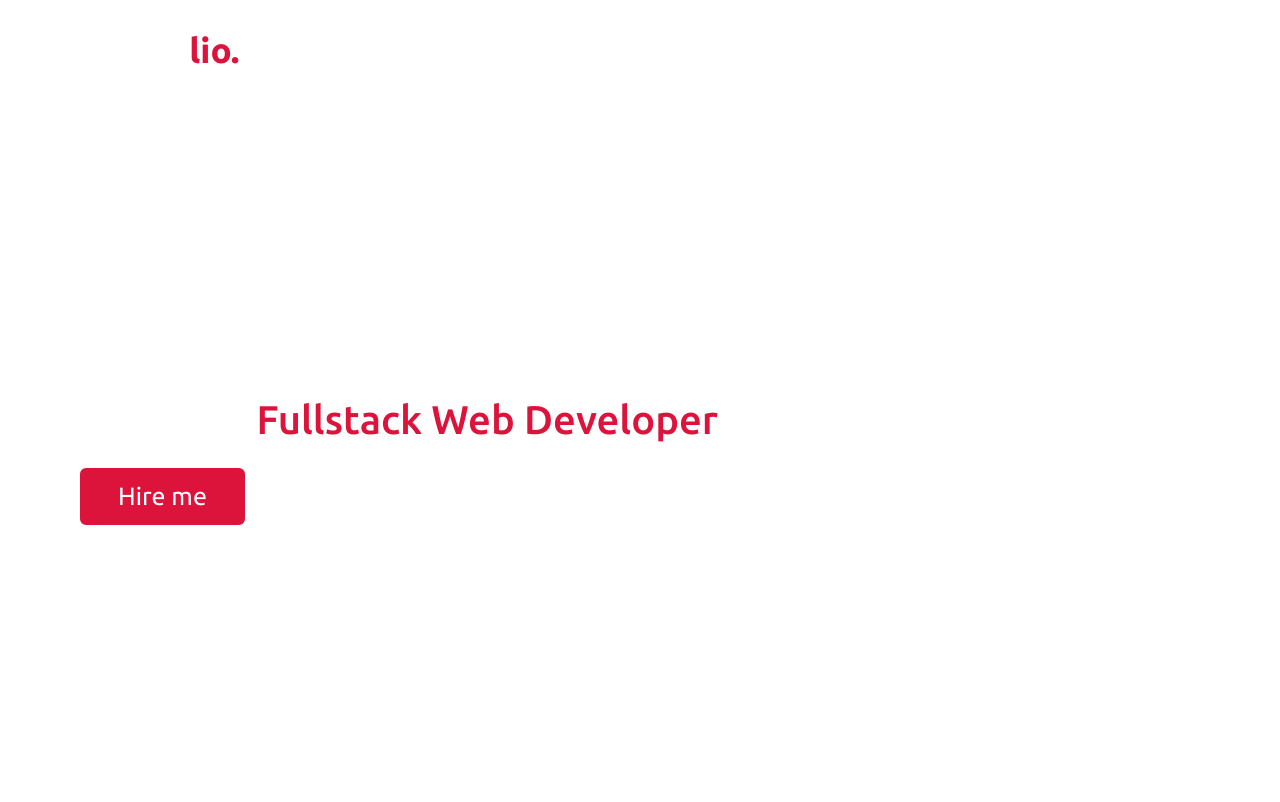
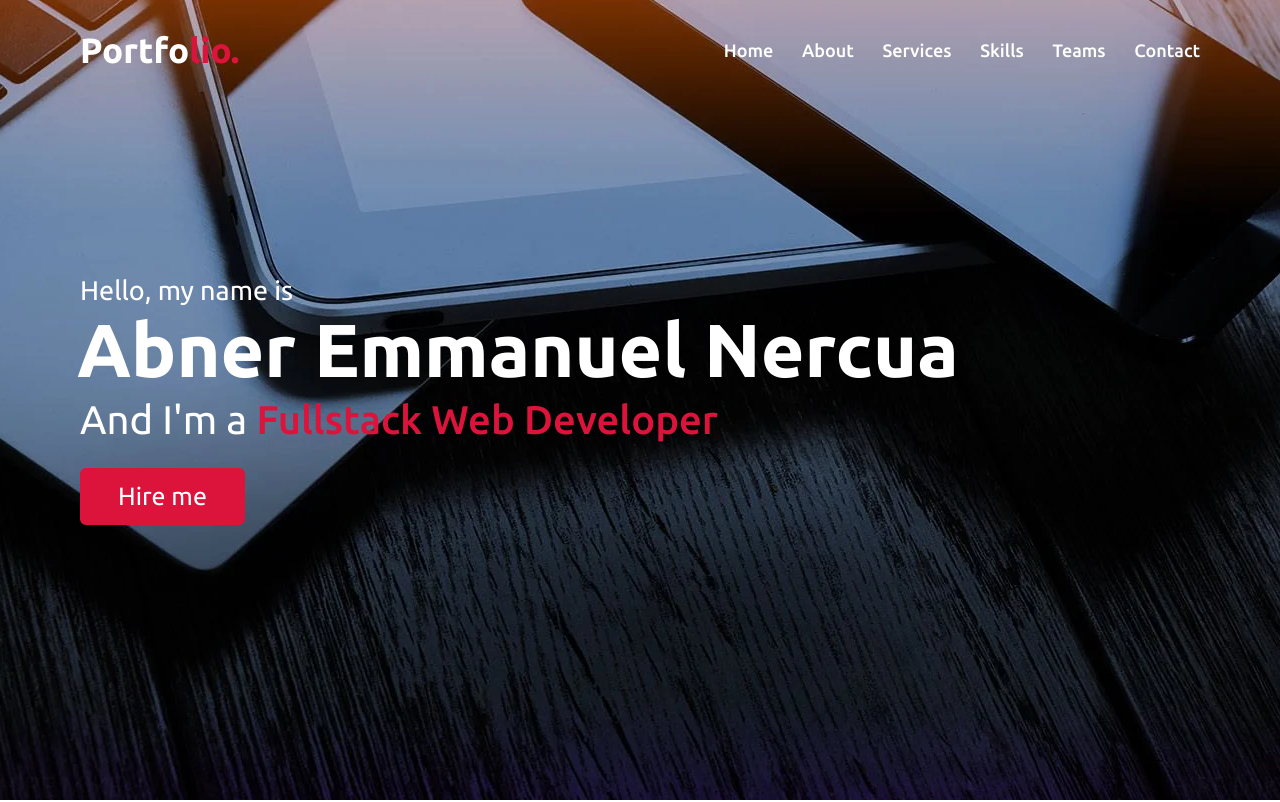
Before and after one commit to abneremmanuel123/Main-Proj-1, a plain HTML site: page index.html in a window 1280 px wide. Shown: the top 802 px of the page. Drawn offline with nearby package versions, Linux system fonts and the light colour scheme; the site is published under a folder, as on GitHub Pages, so addresses that start at the root find nothing.

Commit message:
Update Details Image

```diff
--- a/style.css
+++ b/style.css
@@ -94,7 +94,7 @@ html{
 /* home section styling */
 .home{
    display: flex;
-   background: url(/images/5651990.webp) no-repeat center;
+   background: url(images/5651990.webp) no-repeat center;
    height: 100vh;
    color: #fff;
    min-height: 500px;
```
